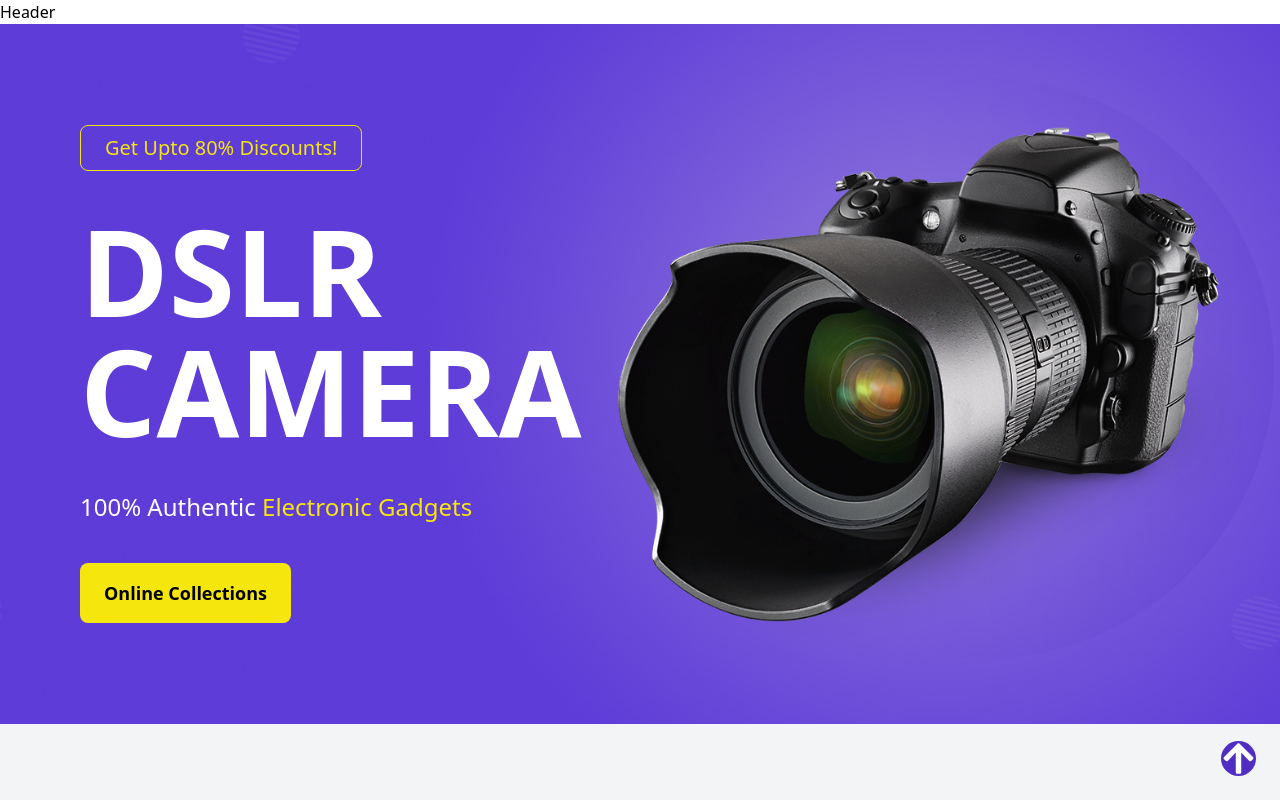
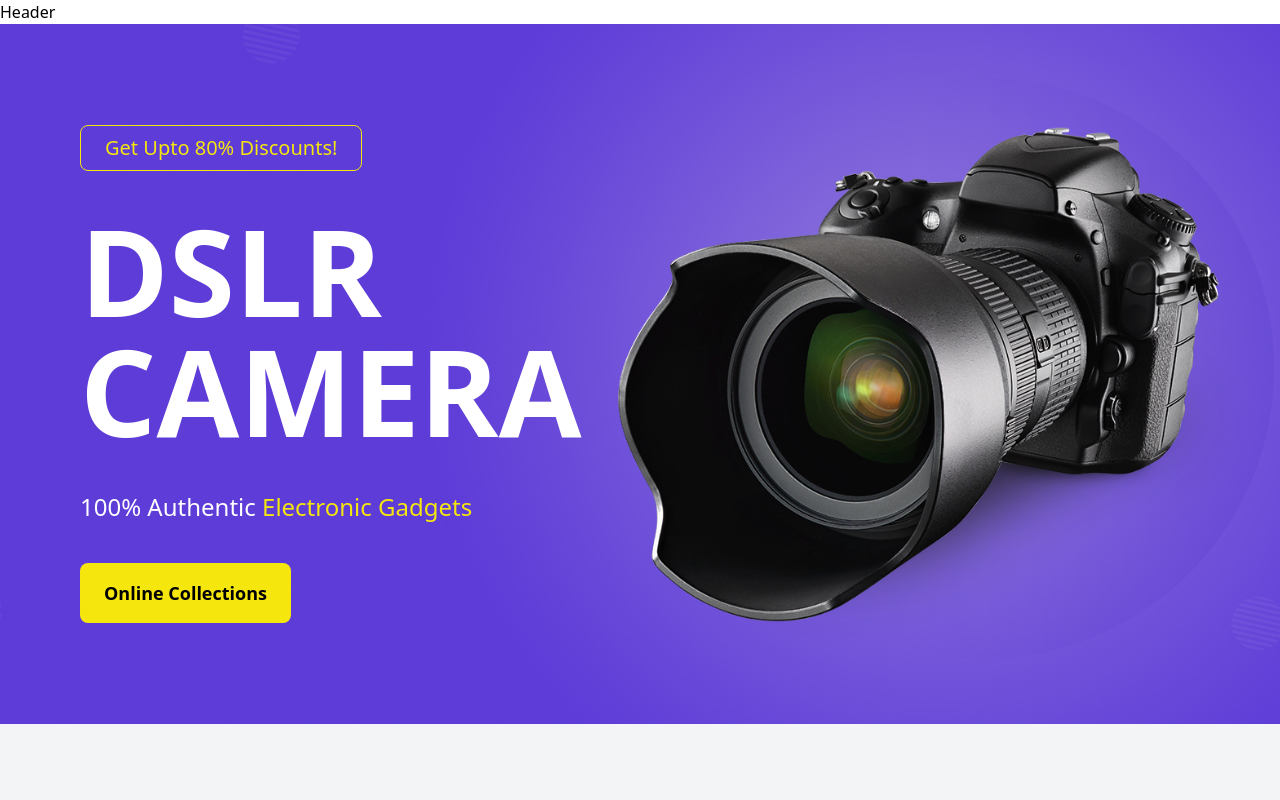
Before and after one commit to Alamin11/ReactJS, a React (Vite) app in the folder electra-shop/: page / in a window 1280 px wide. Shown: the top 800 px of the page. Built offline with nearby package versions, Linux system fonts and the light colour scheme.

Commit message:
Revert "Electrashop/footer 181124"

```diff
--- a/electra-shop/src/sections/Footer.jsx
+++ b/electra-shop/src/sections/Footer.jsx
@@ -211,33 +211,12 @@ const Footer = () => {
               Subscribe Newsletter
             </h1>
             <div>
-              <input
-                type="email"
-                placeholder="Enter valid email"
-                className="lg:w-auto w-full capitalize px-6 py-3 rounded-l-lg"
-              />
-              <button className="bg-themePurple w-full lg:w-auto text-white hover:bg-themeYellow hover:text-black px-6 py-3 rounded-r-lg font-semibold uppercase">
-                Submit
-              </button>
+              <input type="email" />
             </div>
-          </div>
-          <div className="lg:w-[20%] w-full ">
-            <p className="text-gray-500 lg:text-end text-center">
-              2024 Powerd by Prowesd IT
-            </p>
           </div>
         </div>
       </div>
       {/* 3rd box ends here */}
-      {/* scroll to top bottom */}
-      <div
-        id="icon-box"
-        className="bg-themePurple text-white p- rounded-full hover:bg-themeYellow hover:text-black cursor-pointer fixed lg:bottom-6 right-6 bottom-6"
-      >
-        <Link to="hero" spy={true} offset={-100} smooth={true}>
-          <FaArrowUp className="w-[35px] h-[35px]" />
-        </Link>
-      </div>
     </div>
   );
 };
```
Also changed, not shown: 1 other file (tests, documents, lock files or other folders).
